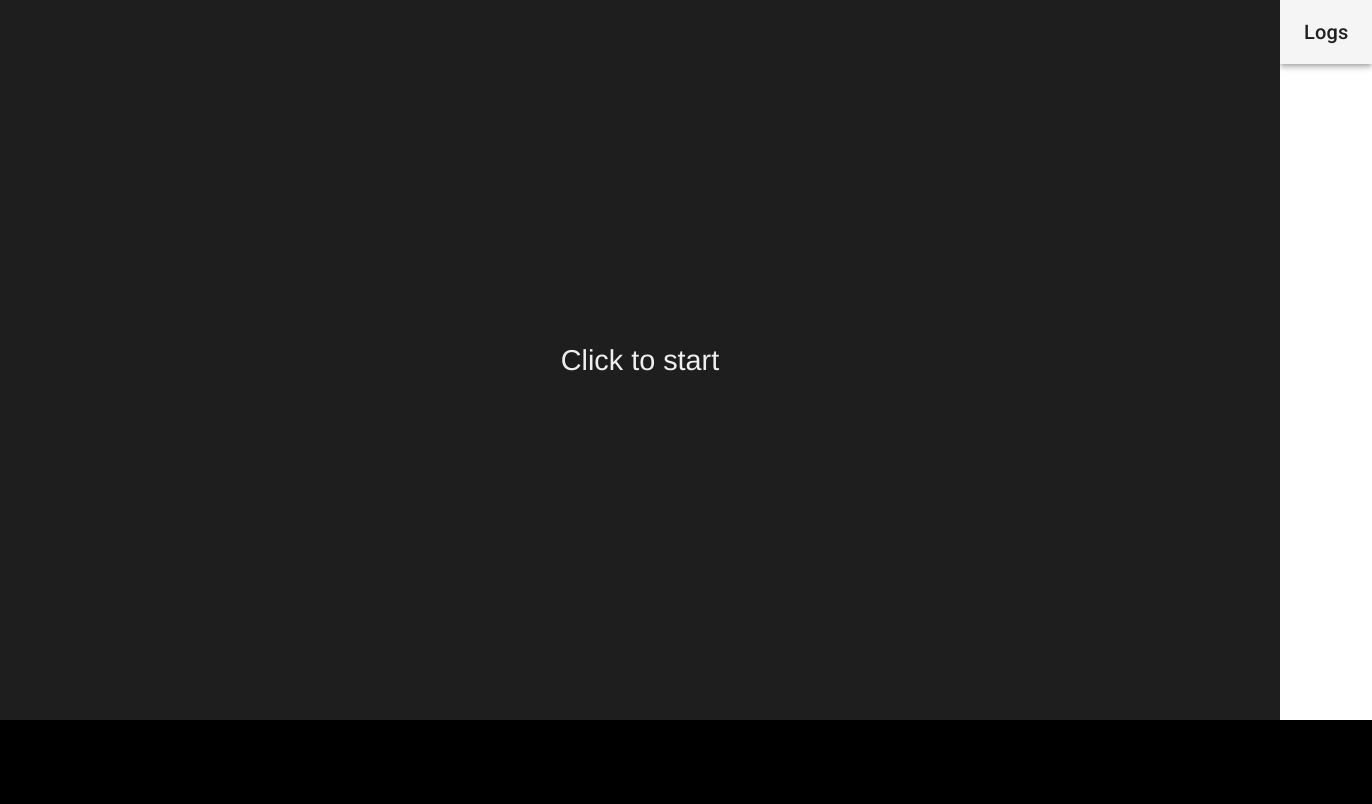
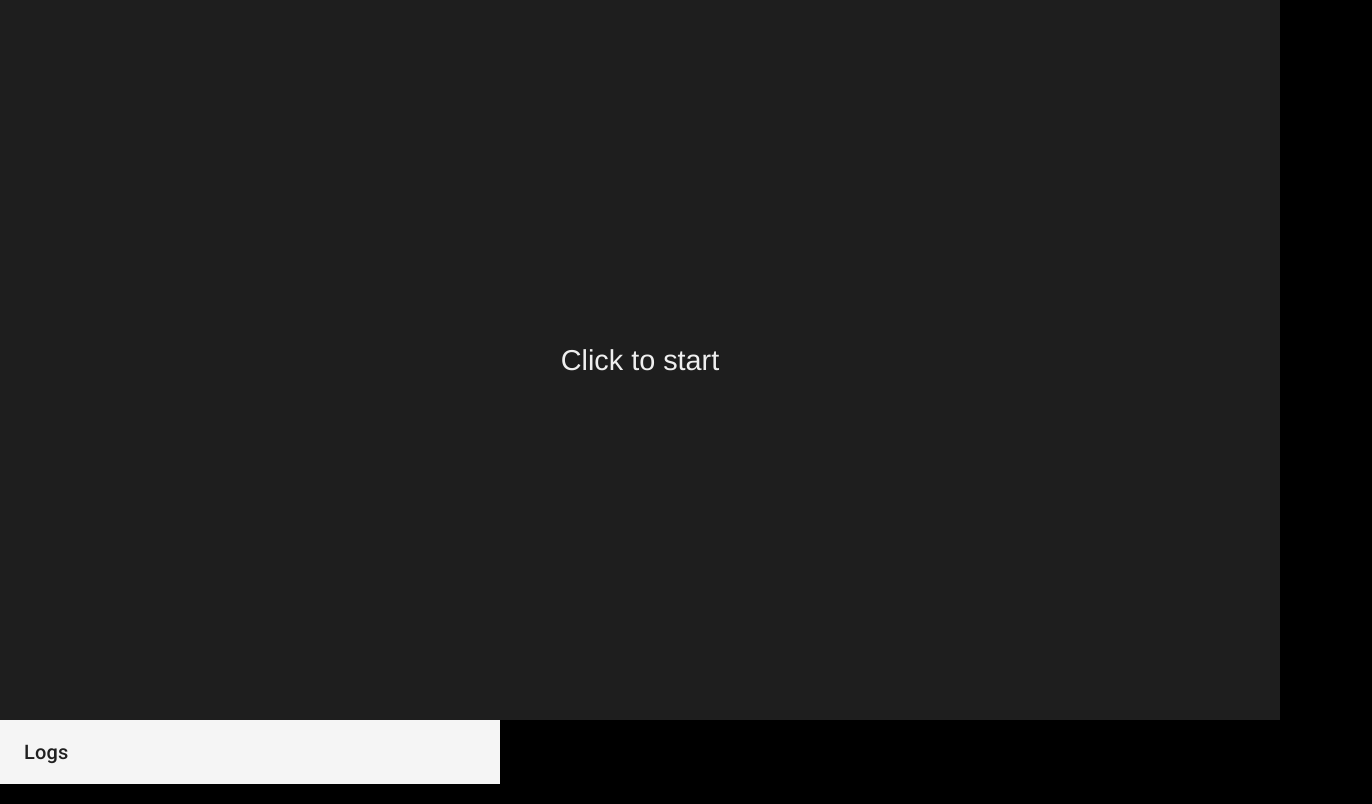
Before and after one commit to arthurbelair/react-ue4-pixel-streaming, a React (Create React App) app: page / in a window 1280 px wide. Shown: the whole page, 1372 px wide, since content can reach past the window. Built offline with nearby package versions, Linux system fonts and the light colour scheme.

Commit message:
fix: Context API化

```diff
--- a/src/App.js
+++ b/src/App.js
@@ -1,5 +1,5 @@
 import React from 'react';
-import PixelWrapper from './PixelWrapper';
+import PixelWrapper from './ReactPixelStreaming';
 
 class App extends React.Component{
     constructor(props){
@@ -10,7 +10,9 @@ class App extends React.Component{
     render(){
         return(
         <div>
-            <PixelWrapper />
+            <PixelWrapper>
+                <div>aaa</div>
+            </PixelWrapper>
         </div>
         )
     }
--- a/src/PixelWrapper.js
+++ b/src/ReactPixelStreaming.js
@@ -1,19 +1,22 @@
-import React from 'react';
+import React, {Component} from 'react';
 import PixelWindow from './PixelWindow';
 import PixelLogWindow from './PixelLogWindow';
 import PixelStreamingClient from './lib/app';
 
-class PixelWrapper extends React.Component{
+const PixelStreamingContext = React.createContext();
+
+export default class ReactPixelStreaming extends Component{
     constructor(props){
         super(props);
         this.state={
-//            load: window.load,
             load: PixelStreamingClient.load,
             logs: [],
             addResponseEventListener: PixelStreamingClient.addResponseEventListener,
             removeResponseEventListener: PixelStreamingClient.removeResponseEventListener,
+            emitCommand: PixelStreamingClient.emitCommand,
+            emitDescriptor:PixelStreamingClient.emitDescriptor,
+            emitUIInteraction:PixelStreamingClient.emitUIInteraction
         };
-        // this.myHandleResponseFunction = this.myHandleResponseFunction.bind(this);
     }
 
     myHandleResponseFunction =(data)=>{
@@ -36,22 +39,19 @@ class PixelWrapper extends React.Component{
     }
 
     render(){
-        const {load, addResponseEventListener, removeResponseEventListener, logs} = this.state;
+        const {load, addResponseEventListener, removeResponseEventListener, logs, emmitCommand, emmitDescriptor, emmitUIInteraction} = this.state;
         return(
-        <div style={style}>
+            <PixelStreamingContext.Provider  value={this.state}>
+        <div style={this.props.style}>
             <PixelWindow load={load} />
             <PixelLogWindow
                 addResponseEventListener={addResponseEventListener}
                 removeResponseEventListener={removeResponseEventListener}
                 logs={logs}
             />
+            {this.props.children}
         </div>
+        </PixelStreamingContext.Provider>
         )
     }
 }
-
-export default PixelWrapper;
-
-const style = {
-    display:"flex",
-}
```
Also changed, not shown: src/lib/app.js.
